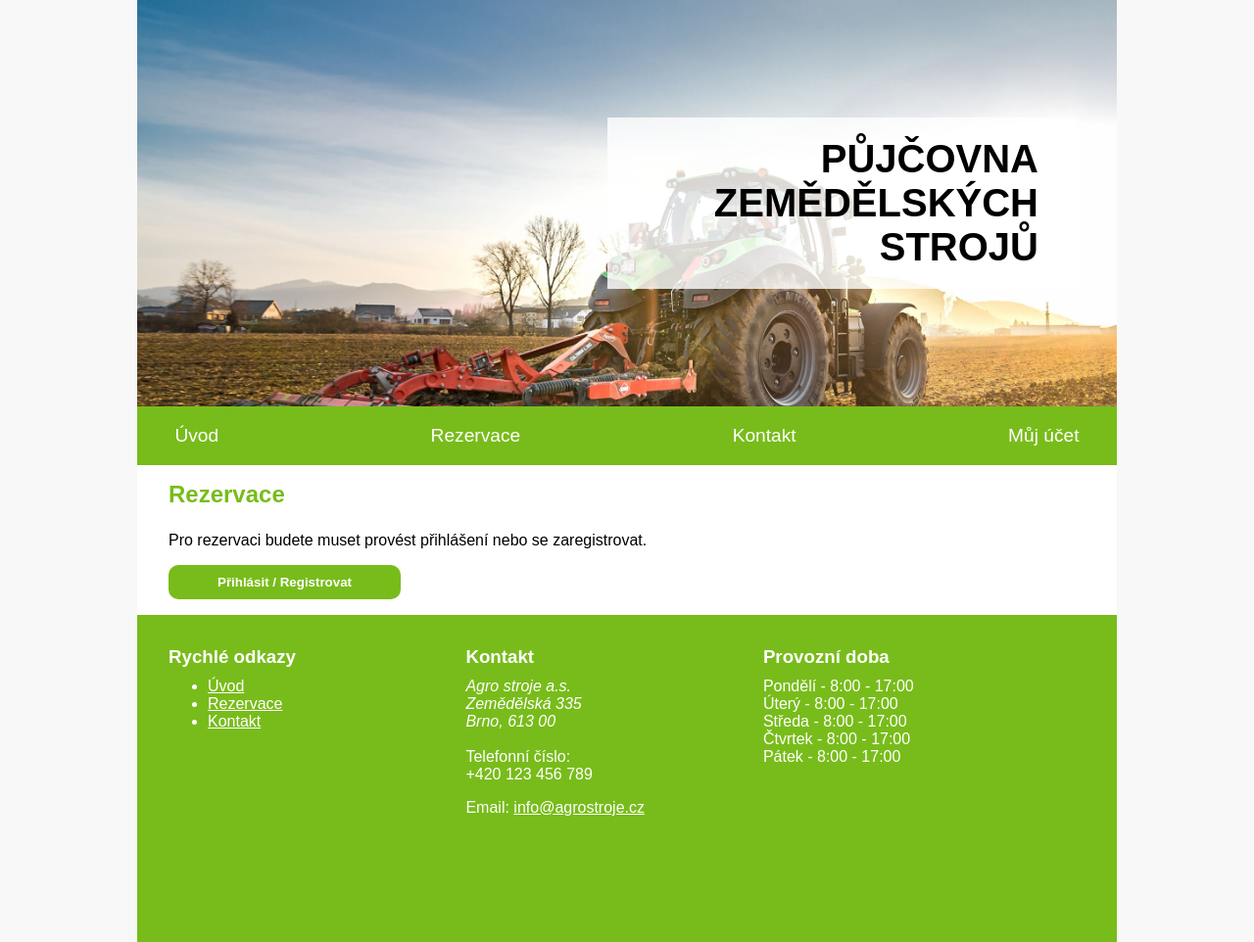
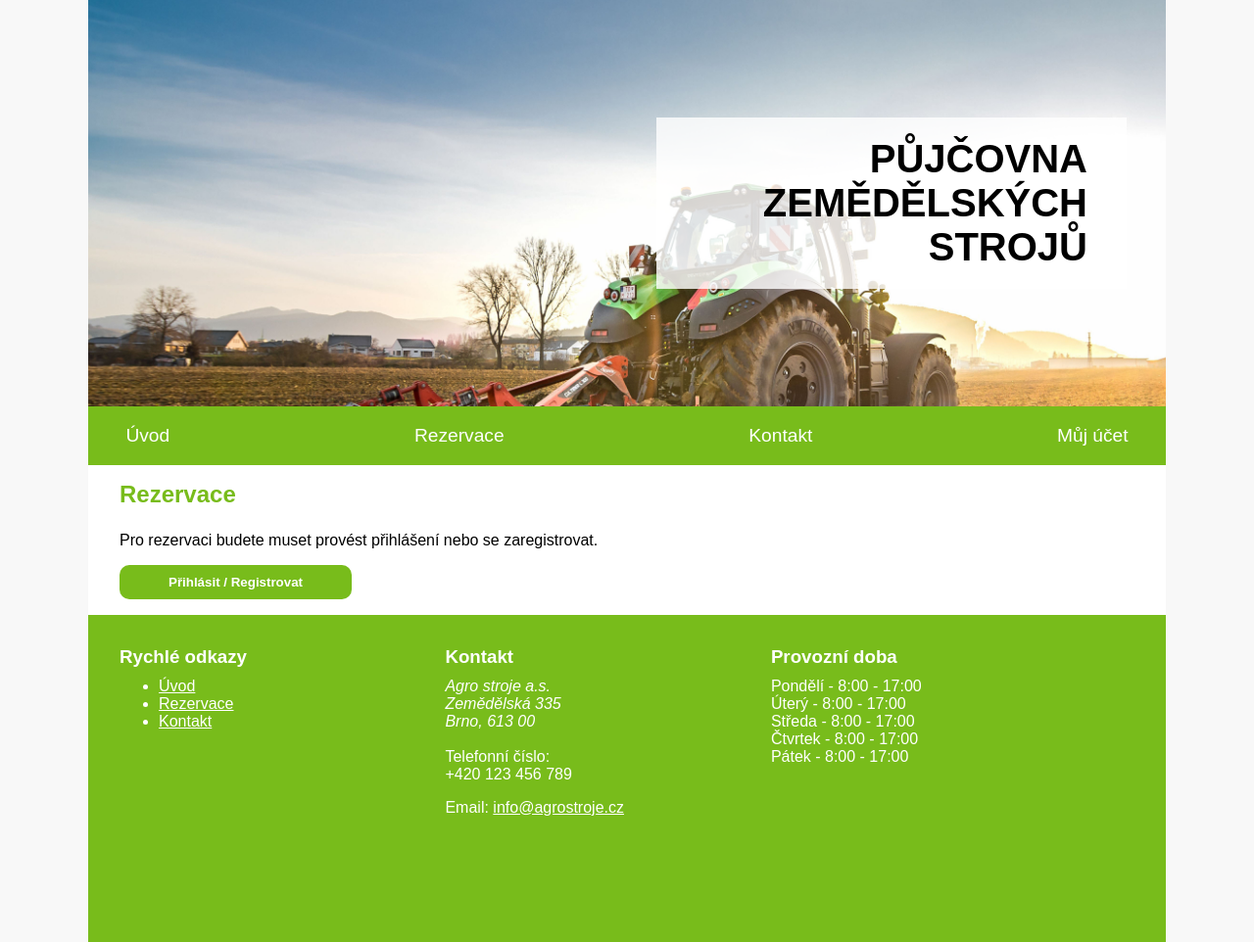
Before and after one commit to zmackiv/web-project, a Flask app: page /reservation1-2/ in a window 1280 px wide. Shown: the whole page at 98% size. Run offline with Flask 2, Linux system fonts and the light colour scheme; some libraries are stand-ins or nearby versions.

Commit message:
mirne upravy

```diff
--- a/static/css/styles.css
+++ b/static/css/styles.css
@@ -8,7 +8,7 @@
 
 body {
     background: rgb(248, 248, 248);
-    max-width: 1000px; /* prevent too wide texts on large screens */
+    max-width: 1100px; /* prevent too wide texts on large screens */
     margin: auto;
 }
 
--- a/templates/reservation.jinja
+++ b/templates/reservation.jinja
@@ -44,7 +44,6 @@
 
         {% if session['authenticated'] and session['role']=='technik'%}
             <section>
-                    <p>Zde bude vypis prirazenych rezervaci technika.</p>
                     <h1>Nadcházející objednávky technika</h1><br>
                 <div class="table-container">
                 <table>
```
